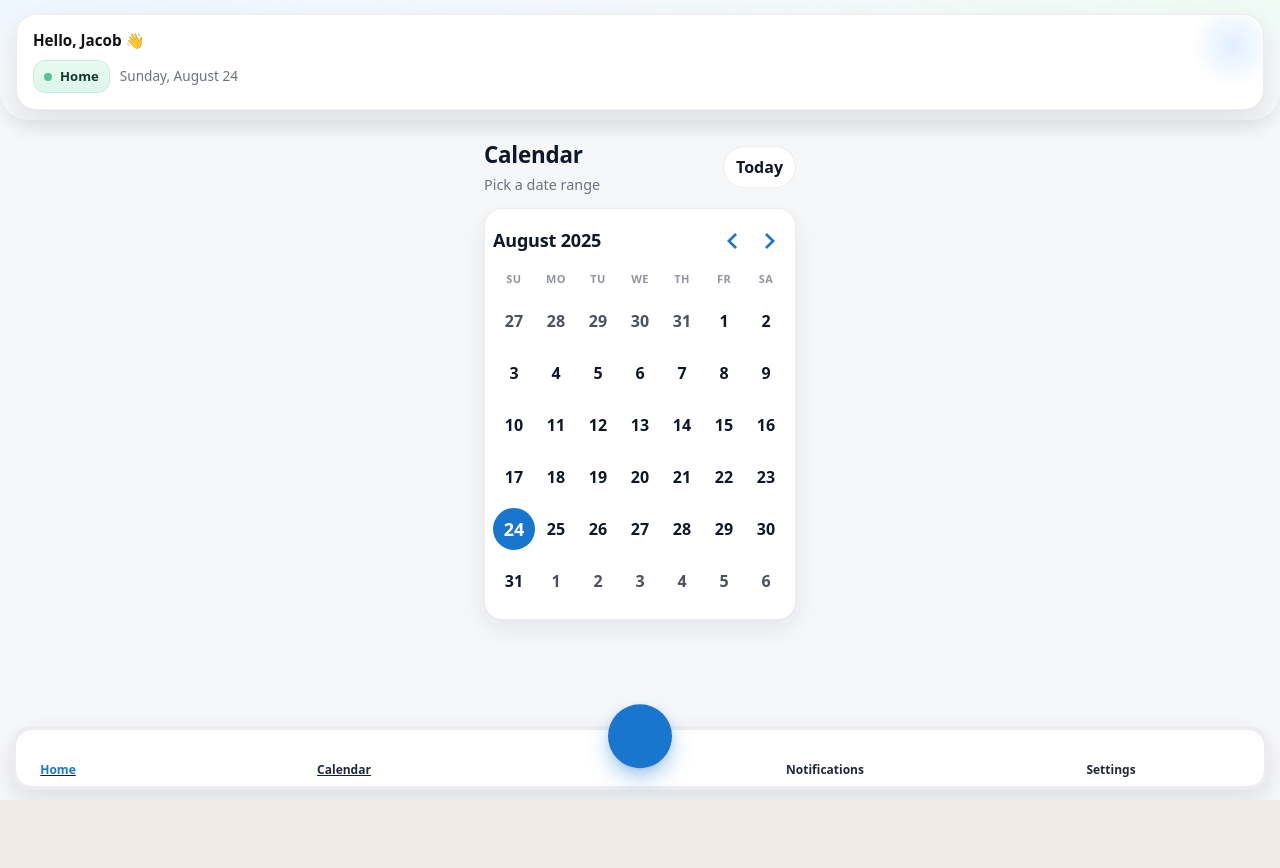
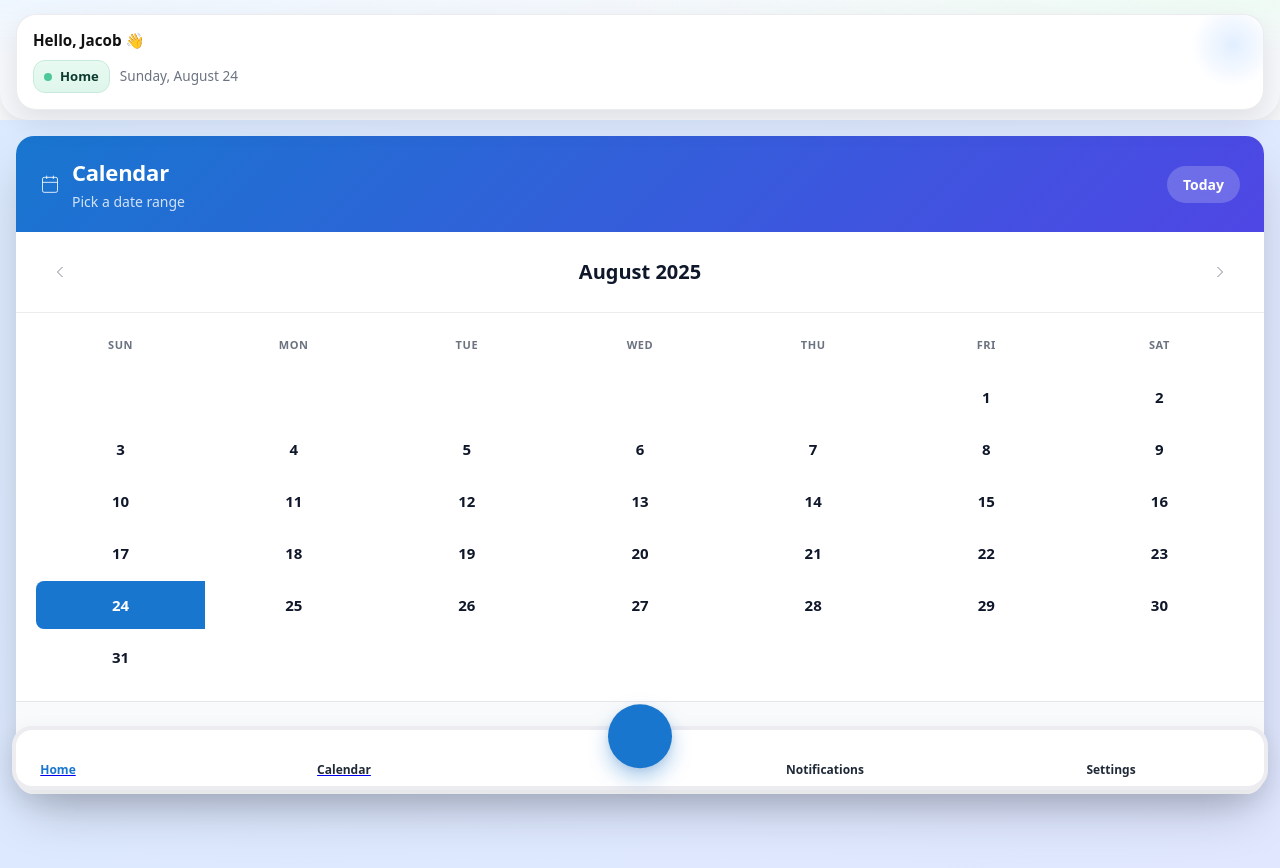
Before and after one commit to myhzyy/annual-leave-booker, a Next.js app: page /calendar in a window 1280 px wide. Both pictures are taken after a click on the button "24". Shown: the top 868 px of the page. Before the commit the page ends 800 px from the top, so only its background shows below. Built offline with nearby package versions, Linux system fonts and the light colour scheme; some icons are missing.

Commit message:
implemented working calendar

```diff
--- a/src/app/components/CalendarDatePicker.tsx
+++ b/src/app/components/CalendarDatePicker.tsx
@@ -1,39 +1,228 @@
 "use client";
 
-import { useState } from "react";
-import { DayPicker, DateRange } from "react-day-picker";
-import "react-day-picker/dist/style.css";
+import { useState, useMemo } from "react";
 import "../styles/CalendarDatePicker.css";
+
+interface DateRange {
+  from?: Date;
+  to?: Date;
+}
 
 export default function CalendarPage() {
   const [month, setMonth] = useState(new Date());
   const [range, setRange] = useState<DateRange | undefined>();
 
+  const months = [
+    "January",
+    "February",
+    "March",
+    "April",
+    "May",
+    "June",
+    "July",
+    "August",
+    "September",
+    "October",
+    "November",
+    "December",
+  ];
+
+  const weekDays = ["Sun", "Mon", "Tue", "Wed", "Thu", "Fri", "Sat"];
+
+  const { daysInMonth, firstDayOfMonth, today } = useMemo(() => {
+    const year = month.getFullYear();
+    const monthIndex = month.getMonth();
+    const daysInMonth = new Date(year, monthIndex + 1, 0).getDate();
+    const firstDayOfMonth = new Date(year, monthIndex, 1).getDay();
+    const today = new Date();
+
+    return { daysInMonth, firstDayOfMonth, today };
+  }, [month]);
+
+  const navigateMonth = (direction: "prev" | "next") => {
+    setMonth((prev) => {
+      const newMonth = new Date(prev);
+      if (direction === "prev") {
+        newMonth.setMonth(prev.getMonth() - 1);
+      } else {
+        newMonth.setMonth(prev.getMonth() + 1);
+      }
+      return newMonth;
+    });
+  };
+
+  const handleDateClick = (day: number) => {
+    const clickedDate = new Date(month.getFullYear(), month.getMonth(), day);
+
+    if (!range?.from || (range.from && range.to)) {
+      setRange({ from: clickedDate });
+    } else if (range.from && !range.to) {
+      const from = range.from;
+      const to = clickedDate;
+
+      if (from <= to) {
+        setRange({ from, to });
+      } else {
+        setRange({ from: to, to: from });
+      }
+    }
+  };
+
+  const isDateSelected = (day: number): boolean => {
+    if (!range?.from) return false;
+
+    const date = new Date(month.getFullYear(), month.getMonth(), day);
+
+    if (range.from && range.to) {
+      return date >= range.from && date <= range.to;
+    }
+
+    return date.toDateString() === range.from.toDateString();
+  };
+
+  const isDateInRange = (day: number): boolean => {
+    if (!range?.from || !range?.to) return false;
+
+    const date = new Date(month.getFullYear(), month.getMonth(), day);
+    return date > range.from && date < range.to;
+  };
+
+  const isDateRangeStart = (day: number): boolean => {
+    if (!range?.from) return false;
+
+    const date = new Date(month.getFullYear(), month.getMonth(), day);
+    return range.from.toDateString() === date.toDateString();
+  };
+
+  const isDateRangeEnd = (day: number): boolean => {
+    if (!range?.to) return false;
+
+    const date = new Date(month.getFullYear(), month.getMonth(), day);
+    return range.to.toDateString() === date.toDateString();
+  };
+
+  const isToday = (day: number): boolean => {
+    const date = new Date(month.getFullYear(), month.getMonth(), day);
+    return date.toDateString() === today.toDateString();
+  };
+
+  const renderCalendarDays = () => {
+    const days = [];
+
+    for (let i = 0; i < firstDayOfMonth; i++) {
+      days.push(<div key={`empty-${i}`} className="cal-empty" />);
+    }
+
+    for (let day = 1; day <= daysInMonth; day++) {
+      const dayClasses = ["cal-day"];
+
+      if (isToday(day) && !isDateSelected(day)) {
+        dayClasses.push("cal-day--today");
+      }
+
+      if (isDateRangeStart(day)) {
+        dayClasses.push("cal-day--range-start");
+      }
+
+      if (isDateRangeEnd(day)) {
+        dayClasses.push("cal-day--range-end");
+      }
+
+      if (isDateInRange(day)) {
+        dayClasses.push("cal-day--in-range");
+      }
+
+      if (isDateSelected(day)) {
+        dayClasses.push("cal-day--selected");
+      }
+
+      days.push(
+        <button
+          key={day}
+          className={dayClasses.join(" ")}
+          onClick={() => handleDateClick(day)}
+        >
+          {day}
+        </button>
+      );
+    }
+
+    return days;
+  };
+
   return (
     <main className="cal-wrap cal-wrap--full">
+      <div className="cal-container">
         <header className="cal-head">
+          <div className="cal-head-content">
+            <svg
+              className="cal-icon"
+              fill="none"
+              stroke="currentColor"
+              viewBox="0 0 24 24"
+            >
+              <rect x="3" y="4" width="18" height="18" rx="2" ry="2" />
+              <line x1="16" y1="2" x2="16" y2="6" />
+              <line x1="8" y1="2" x2="8" y2="6" />
+              <line x1="3" y1="10" x2="21" y2="10" />
+            </svg>
             <div>
               <h2 className="cal-title">Calendar</h2>
               <p className="cal-sub">Pick a date range</p>
+            </div>
           </div>
           <button className="cal-today" onClick={() => setMonth(new Date())}>
             Today
           </button>
         </header>
 
+        <div className="cal-nav">
+          <button className="cal-nav-btn" onClick={() => navigateMonth("prev")}>
+            <svg fill="none" stroke="currentColor" viewBox="0 0 24 24">
+              <polyline points="15,18 9,12 15,6" />
+            </svg>
+          </button>
+          <h3 className="cal-month-year">
+            {months[month.getMonth()]} {month.getFullYear()}
+          </h3>
+          <button className="cal-nav-btn" onClick={() => navigateMonth("next")}>
+            <svg fill="none" stroke="currentColor" viewBox="0 0 24 24">
+              <polyline points="9,18 15,12 9,6" />
+            </svg>
+          </button>
+        </div>
+
         <section className="cal-card">
-        <DayPicker
-          className="rdp-nice"
-          mode="range"
-          selected={range}
-          onSelect={setRange}
-          month={month}
-          onMonthChange={setMonth}
-          fixedWeeks
-          showOutsideDays
-          numberOfMonths={1}
-        />
+          <div className="cal-grid">
+            {weekDays.map((day) => (
+              <div key={day} className="cal-weekday">
+                {day}
+              </div>
+            ))}
+          </div>
+          <div className="cal-grid">{renderCalendarDays()}</div>
         </section>
+
+        {range?.from && (
+          <div className="cal-selected">
+            <p className="cal-selected-label">Selected:</p>
+            <p className="cal-selected-date">
+              {range.from.toLocaleDateString("en-US", {
+                month: "short",
+                day: "numeric",
+                year: "numeric",
+              })}
+              {range.to
+                ? ` - ${range.to.toLocaleDateString("en-US", {
+                    month: "short",
+                    day: "numeric",
+                    year: "numeric",
+                  })}`
+                : " (select end date)"}
+            </p>
+          </div>
+        )}
+      </div>
     </main>
   );
 }
--- a/src/app/styles/BodyOverView.css
+++ b/src/app/styles/BodyOverView.css
@@ -106,9 +106,9 @@
   width: 100%;
   max-width: 440px;
   padding: 14px 18px;
-  border: 2px solid var(--ink);
   border-radius: 999px;
-  background: var(--ink);
+  border: none;
+  background: #1876cf;
   color: #fff;
   font-weight: 800;
   font-size: 1rem;
--- a/src/app/styles/CalendarDatePicker.css
+++ b/src/app/styles/CalendarDatePicker.css
@@ -4,186 +4,273 @@
   --card: #ffffff;
   --bg: #f6f8fb;
   --ring: rgba(15, 23, 42, 0.08);
-
   --accent: #1876cf;
   --accent-soft: #eaf3ff;
   --accent-shadow: 0 8px 22px rgba(24, 118, 207, 0.18);
-
   --radius-lg: 18px;
   --radius-pill: 999px;
-
-  --cell: 48px;
+  --cell: 44px;
 }
 
-/* page wrapper */
+/* Full width responsive wrapper */
 .cal-wrap {
-  max-width: 520px;
-  margin: 12px auto 24px;
-  padding: 0 12px;
+  width: 100vw;
+  min-height: 100vh;
+  padding: 8px;
   font-family: system-ui, -apple-system, "SF Pro Text", Segoe UI, Roboto,
     sans-serif;
   color: var(--ink);
+  background: linear-gradient(135deg, #dbeafe 0%, #e0e7ff 100%);
 }
 
-/* header row */
+.cal-wrap--full {
+  max-width: none;
+  margin: 0;
+}
+
+.cal-container {
+  width: 100%;
+  background: var(--card);
+  border-radius: var(--radius-lg);
+  box-shadow: 0 25px 50px -12px rgba(0, 0, 0, 0.25);
+  overflow: hidden;
+}
+
+/* Header styling */
 .cal-head {
+  background: linear-gradient(135deg, #1876cf 0%, #4f46e5 100%);
+  color: white;
+  padding: 16px 20px;
   display: flex;
   align-items: center;
   justify-content: space-between;
-  margin: 6px 0 12px;
 }
+
+.cal-head-content {
+  display: flex;
+  align-items: center;
+  gap: 12px;
+}
+
+.cal-icon {
+  width: 20px;
+  height: 20px;
+  flex-shrink: 0;
+}
+
 .cal-title {
-  font-size: 1.4rem;
-  font-weight: 800;
+  font-size: 1.25rem;
+  font-weight: 700;
   letter-spacing: -0.01em;
+  margin: 0 0 2px 0;
 }
+
 .cal-sub {
-  font-size: 0.9rem;
-  color: var(--muted);
-  margin-top: 2px;
+  font-size: 0.875rem;
+  color: rgba(255, 255, 255, 0.8);
+  margin: 0;
 }
+
 .cal-today {
-  border: 1px solid var(--ring);
-  background: var(--card);
-  color: var(--ink);
+  background: rgba(255, 255, 255, 0.2);
+  backdrop-filter: blur(10px);
+  border: none;
+  color: white;
   border-radius: var(--radius-pill);
-  padding: 8px 12px;
-  font-weight: 700;
+  padding: 8px 16px;
+  font-weight: 600;
+  font-size: 0.875rem;
   cursor: pointer;
-  transition: box-shadow 0.15s ease, transform 0.15s ease, background 0.15s ease;
+  transition: all 0.2s ease;
 }
+
 .cal-today:hover {
-  background: #f3f6fb;
-  box-shadow: 0 6px 16px rgba(15, 23, 42, 0.08);
+  background: rgba(255, 255, 255, 0.3);
   transform: translateY(-1px);
 }
 
-/* card container */
-.cal-card {
-  background: var(--card);
-  border: 1px solid var(--ring);
-  border-radius: var(--radius-lg);
-  box-shadow: 0 10px 26px rgba(15, 23, 42, 0.08);
-  padding: 10px 8px 12px;
-  overflow: hidden;
+/* Month navigation */
+.cal-nav {
+  display: flex;
+  align-items: center;
+  justify-content: space-between;
+  padding: 16px 20px;
+  border-bottom: 1px solid var(--ring);
 }
 
-/* ============ DayPicker (nice preset) ============ */
-.rdp-nice {
-  --rdp-cell-size: var(--cell);
-  --rdp-accent-color: var(--accent);
-  --rdp-outline: 0;
-  --rdp-outline-selected: 0;
+.cal-nav-btn {
+  width: 40px;
+  height: 40px;
+  border: none;
+  background: transparent;
+  border-radius: 50%;
+  display: flex;
+  align-items: center;
+  justify-content: center;
+  cursor: pointer;
+  transition: background 0.2s ease;
+}
 
-  width: 100%;
+.cal-nav-btn:hover {
+  background: #f3f4f6;
+}
+
+.cal-nav-btn svg {
+  width: 20px;
+  height: 20px;
+  color: var(--muted);
+}
+
+.cal-month-year {
+  font-size: 1.125rem;
+  font-weight: 700;
+  color: var(--ink);
   margin: 0;
 }
 
-/* Make the calendar fill the card width evenly */
-.rdp-nice .rdp-months,
-.rdp-nice .rdp-month,
-.rdp-nice .rdp-table {
-  width: 100%;
-}
-.rdp-nice .rdp-table {
-  table-layout: fixed;
+/* Calendar card */
+.cal-card {
+  padding: 8px 16px 16px;
 }
 
-/* Caption: center the label, pin arrows left/right (Safari friendly) */
-.rdp-nice .rdp-caption {
-  position: relative;
-  text-align: center;
-  padding: 8px 44px 10px; /* leave room for arrows */
-}
-.rdp-nice .rdp-caption_label {
-  font-weight: 800;
-  letter-spacing: -0.01em;
+/* Calendar grid */
+.cal-grid {
+  display: grid;
+  grid-template-columns: repeat(7, 1fr);
+  gap: 4px;
+  width: 100%;
+  margin-bottom: 8px;
 }
 
-/* nav container stays normal; we absolutely position the two buttons */
-.rdp-nice .rdp-nav_button {
-  position: absolute;
-  top: 6px;
-  width: 36px;
-  height: 36px;
-  border: 0;
-  border-radius: 50%;
-  background: var(--accent);
-  color: #fff;
-  display: grid;
-  place-items: center;
-  box-shadow: var(--accent-shadow);
-  transition: filter 0.15s ease, transform 0.15s ease;
-}
-.rdp-nice .rdp-nav_button_previous {
-  left: 6px;
-}
-.rdp-nice .rdp-nav_button_next {
-  right: 6px;
-}
-.rdp-nice .rdp-nav_button:hover {
-  filter: brightness(1.07);
-  transform: translateY(-1px);
+.cal-grid:last-child {
+  margin-bottom: 0;
 }
 
-/* Weekday header (7 equal columns) */
-.rdp-nice .rdp-head_row,
-.rdp-nice .rdp-row {
-  display: grid !important;
-  grid-template-columns: repeat(7, 1fr);
-}
-.rdp-nice .rdp-weekday {
+.cal-weekday {
+  height: 40px;
+  display: flex;
+  align-items: center;
+  justify-content: center;
   text-transform: uppercase;
   font-size: 11px;
-  font-weight: 800;
+  font-weight: 700;
   color: var(--muted);
-  letter-spacing: 0.04em;
+  letter-spacing: 0.05em;
 }
 
-/* Cells & days */
-.rdp-nice .rdp-cell {
-  width: 100%;
+.cal-empty {
+  height: var(--cell);
 }
-.rdp-nice .rdp-day {
-  width: 100%;
+
+.cal-day {
   height: var(--cell);
-  line-height: var(--cell);
-  border-radius: 12px; /* rounded square */
-  font-weight: 700;
+  border: none;
+  background: transparent;
+  display: flex;
+  align-items: center;
+  justify-content: center;
+  font-weight: 600;
+  font-size: 0.875rem;
   color: var(--ink);
-  transition: background 0.12s ease, color 0.12s ease, transform 0.12s ease;
+  cursor: pointer;
+  transition: all 0.15s ease;
+  border-radius: 8px;
+  position: relative;
 }
-.rdp-nice .rdp-day:hover {
+
+.cal-day:hover {
   background: var(--accent-soft);
 }
 
-/* Today outline */
-.rdp-nice .rdp-day_today {
-  outline: 2px solid var(--accent);
-  outline-offset: 0;
-  border-radius: 12px;
+.cal-day.cal-day--today {
+  box-shadow: inset 0 0 0 2px var(--accent);
 }
 
-/* Selected range */
-.rdp-nice .rdp-day_selected,
-.rdp-nice .rdp-day_selected:hover,
-.rdp-nice .rdp-day_selected:focus-visible {
+.cal-day.cal-day--selected,
+.cal-day.cal-day--range-start,
+.cal-day.cal-day--range-end {
   background: var(--accent) !important;
-  color: #fff !important;
-}
-.rdp-nice .rdp-day_range_middle {
-  background: rgba(24, 118, 207, 0.12) !important;
-  color: var(--ink);
+  color: white !important;
 }
 
-/* Outside days muted */
-.rdp-nice .rdp-day_outside {
-  color: #c2c8d3 !important;
+.cal-day.cal-day--in-range {
+  background: rgba(24, 118, 207, 0.12) !important;
+  color: var(--accent);
 }
 
-/* Slightly larger cells on wider phones */
-@media (min-width: 420px) {
+.cal-day.cal-day--range-start:not(.cal-day--range-end) {
+  border-top-right-radius: 0;
+  border-bottom-right-radius: 0;
+}
+
+.cal-day.cal-day--range-end:not(.cal-day--range-start) {
+  border-top-left-radius: 0;
+  border-bottom-left-radius: 0;
+}
+
+.cal-day:active {
+  transform: scale(0.95);
+}
+
+/* Selected display */
+.cal-selected {
+  padding: 16px 20px;
+  background: #f9fafb;
+  border-top: 1px solid var(--ring);
+}
+
+.cal-selected-label {
+  font-size: 0.875rem;
+  color: var(--muted);
+  margin: 0 0 4px 0;
+}
+
+.cal-selected-date {
+  font-size: 1rem;
+  font-weight: 600;
+  color: var(--ink);
+  margin: 0;
+}
+
+/* Mobile responsiveness */
+@media (min-width: 480px) {
   :root {
-    --cell: 52px;
+    --cell: 48px;
+  }
+
+  .cal-wrap {
+    padding: 16px;
+  }
+
+  .cal-head {
+    padding: 20px 24px;
+  }
+
+  .cal-nav {
+    padding: 20px 24px;
+  }
+
+  .cal-card {
+    padding: 12px 20px 20px;
+  }
+
+  .cal-title {
+    font-size: 1.375rem;
+  }
+
+  .cal-month-year {
+    font-size: 1.25rem;
+  }
+
+  .cal-day {
+    font-size: 0.9375rem;
+  }
+
+  .cal-selected {
+    padding: 20px 24px;
+  }
+
+  .cal-selected-date {
+    font-size: 1.125rem;
   }
 }
--- a/src/app/styles/Header.css
+++ /dev/null
@@ -1,89 +0,0 @@
-:root {
-  --card-start: #1a2036;
-  --card-end: #0f1424;
-  --text-on-card: #ffffff;
-  --text-muted: rgba(255, 255, 255, 0.72);
-  --accent: #3b82f6;
-}
-
-.header-wrapper {
-  padding: 12px 16px 8px;
-}
-
-.header-card {
-  position: relative;
-  overflow: hidden;
-  color: var(--text-on-card);
-  background: linear-gradient(180deg, var(--card-start), var(--card-end));
-  border-radius: 22px;
-  padding: 18px 16px 20px;
-  box-shadow: 0 14px 32px rgba(0, 0, 0, 0.35),
-    inset 0 1px 0 rgba(255, 255, 255, 0.04);
-}
-
-.header-card::before {
-  content: "";
-  position: absolute;
-  inset: -30% -10% auto -10%;
-  height: 160px;
-  background: radial-gradient(
-      120px 60px at 20% 40%,
-      rgba(255, 255, 255, 0.06),
-      transparent 60%
-    ),
-    radial-gradient(
-      180px 80px at 70% 10%,
-      rgba(255, 255, 255, 0.05),
-      transparent 65%
-    );
-  pointer-events: none;
-}
-
-.header-top {
-  display: flex;
-  align-items: center;
-  justify-content: space-between;
-  gap: 12px;
-}
-
-.date-and-welcome {
-  display: flex;
-  flex-direction: column;
-  gap: 2px;
-}
-
-.header-date {
-  font-family: "Poppins", var(--font-inter), system-ui, sans-serif;
-  font-weight: 600;
-  font-size: 0.85rem;
-  color: var(--text-muted);
-  letter-spacing: 0.2px;
-}
-
-.header-welcome {
-  font-family: "Poppins", var(--font-inter), system-ui, sans-serif;
-  font-weight: 800;
-  font-size: clamp(20px, 5vw, 24px);
-  line-height: 1.15;
-  color: var(--text-on-card);
-  margin: 0;
-  text-shadow: 0 1px 0 rgba(0, 0, 0, 0.25);
-}
-
-.header-avatar {
-  width: 36px;
-  height: 36px;
-  border-radius: 50%;
-  flex: 0 0 auto;
-  background: linear-gradient(135deg, #f59e0b, #ef4444);
-  box-shadow: 0 0 0 3px rgba(59, 130, 246, 0.18);
-}
-
-@media (max-width: 360px) {
-  .header-card {
-    padding: 16px 14px 18px;
-  }
-  .header-welcome {
-    font-size: clamp(18px, 6vw, 22px);
-  }
-}
--- a/src/app/styles/Header2.css
+++ b/src/app/styles/Header2.css
@@ -1,5 +1,4 @@
 :root {
-  /* airy medical palette */
   --bg: #f4f7fb;
   --card: #ffffff;
   --ink: #0f172a;
```
Also changed, not shown: 1 other file (tests, documents, lock files or other folders). Lines whose indentation alone changed are shown as unchanged.
